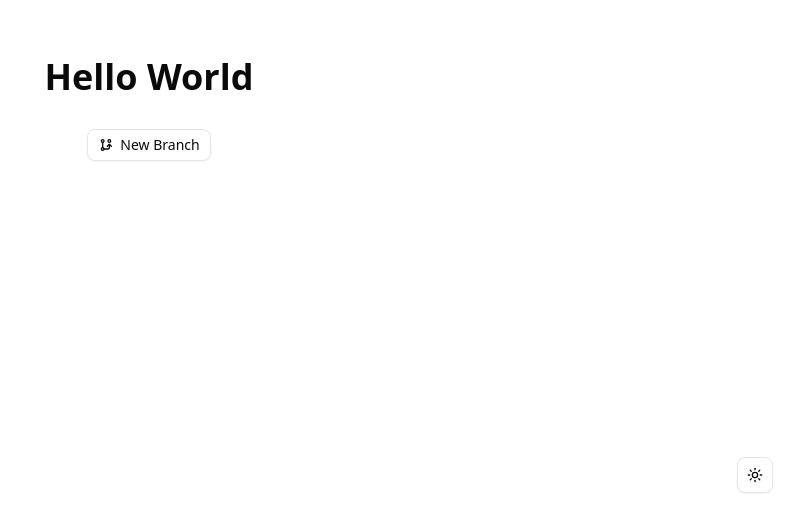
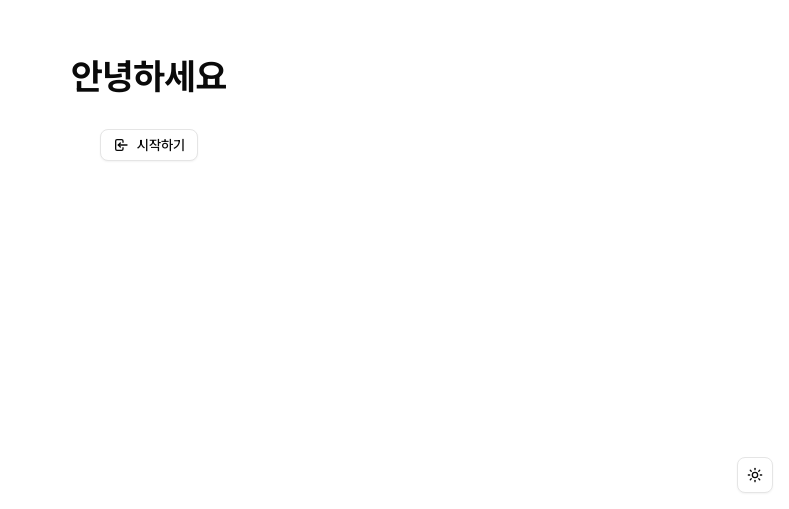
Before and after one commit to sy129lim/nextjs-carrot, a Next.js app: page / in a window 1280 px wide. Shown: the part 291-800 px from the top of the page, without its empty margins (491-1280 px from the left). Built offline with nearby package versions, Linux system fonts and the light colour scheme.

Commit message:
폰트 적용, UI 수정

```diff
--- a/app/globals.css
+++ b/app/globals.css
@@ -4,6 +4,8 @@
 @custom-variant dark (&:is(.dark *));
 
 @theme inline {
+  --font-gmarket: var(--font-gmarket);
+
   --radius-sm: calc(var(--radius) - 4px);
   --radius-md: calc(var(--radius) - 2px);
   --radius-lg: var(--radius);
@@ -117,4 +119,7 @@
   body {
     @apply bg-background text-foreground;
   }
+  .pd-text-gradient {
+    @apply bg-linear-[90deg,#FF3957,#8242F1] bg-clip-text text-transparent;
+  }
 }
--- a/app/layout.tsx
+++ b/app/layout.tsx
@@ -3,6 +3,8 @@ import type { Metadata } from 'next';
 import { ThemeProvider } from '@/components/theme-provider';
 
 import './globals.css';
+
+import { gmarket, pretendard } from '@/fonts';
 
 import { ThemeToggle } from '@/components/theme-toggle';
 
@@ -17,8 +19,8 @@ export default function RootLayout({
   children: React.ReactNode;
 }>) {
   return (
-    <html lang="ko" suppressHydrationWarning>
-      <body>
+    <html lang="ko" className={`${gmarket.variable}`} suppressHydrationWarning>
+      <body className={`${pretendard.className} antialiased`}>
         <ThemeProvider
           attribute="class"
           defaultTheme="system"
@@ -26,7 +28,7 @@ export default function RootLayout({
           disableTransitionOnChange
         >
           {children}
-          <div className="fixed bottom-4 right-4">
+          <div className="fixed right-4 bottom-4">
             <ThemeToggle />
           </div>
         </ThemeProvider>
--- a/app/page.tsx
+++ b/app/page.tsx
@@ -1,13 +1,17 @@
-import { IconGitBranch } from '@tabler/icons-react';
+import Link from 'next/link';
+
+import { IconLogin } from '@tabler/icons-react';
 
 import { Button } from '@/components/ui/button';
 
 export default function Home() {
   return (
     <div className="flex h-screen flex-col items-center justify-center gap-8">
-      <h1 className="text-4xl font-bold">Hello World</h1>
+      <h1 className="text-4xl font-bold">안녕하세요</h1>
       <Button variant="outline" size="sm">
-        <IconGitBranch /> New Branch
+        <Link href="/login" className="flex items-center gap-2">
+          <IconLogin /> 시작하기{' '}
+        </Link>
       </Button>
     </div>
   );
--- a/components/login-form.tsx
+++ b/components/login-form.tsx
@@ -19,8 +19,8 @@ export function LoginForm({
     <div className={cn('flex flex-col gap-6', className)} {...props}>
       <Card>
         <CardHeader className="flex w-full items-center justify-center">
-          <CardTitle className="text-center text-2xl">
-            플랜닥스 로그인
+          <CardTitle className="font-gmarket text-center text-2xl">
+            <span className="pd-text-gradient">플랜닥스 로그인</span>
           </CardTitle>
         </CardHeader>
         <CardContent>
```
